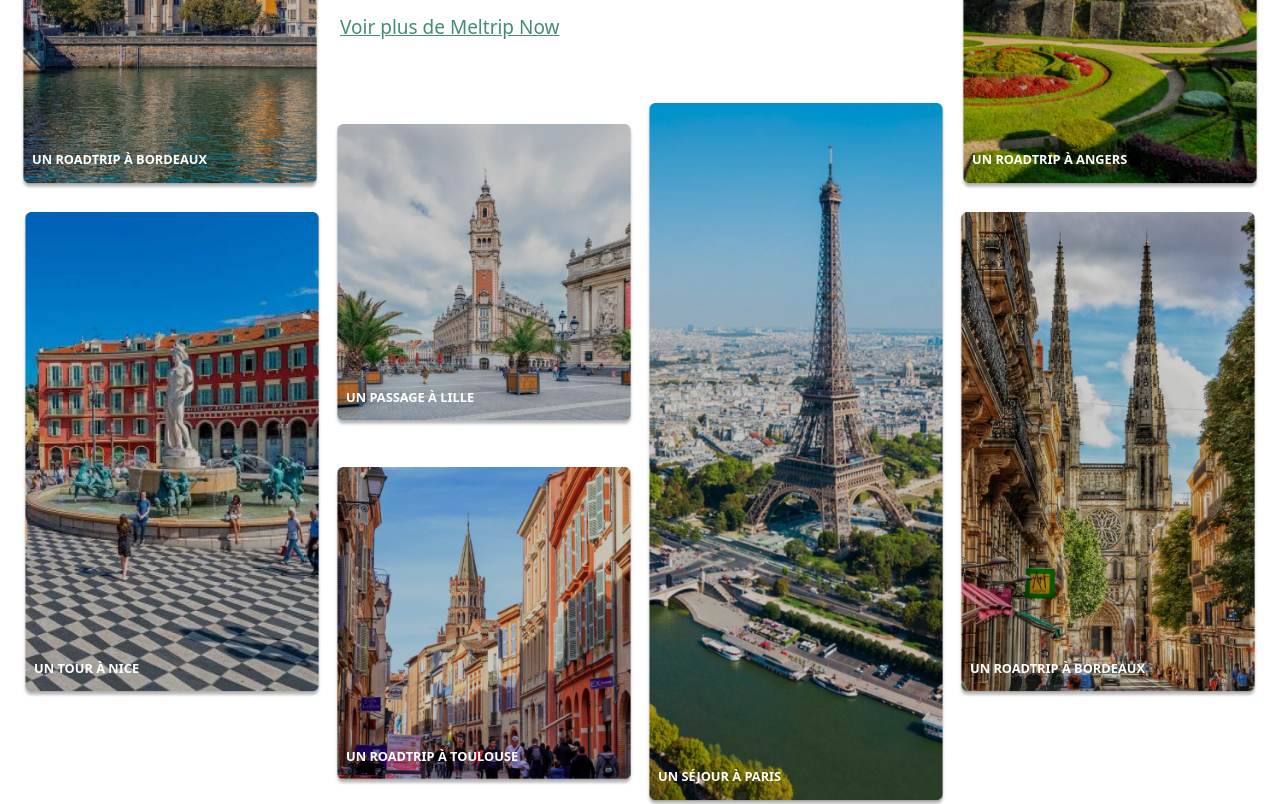
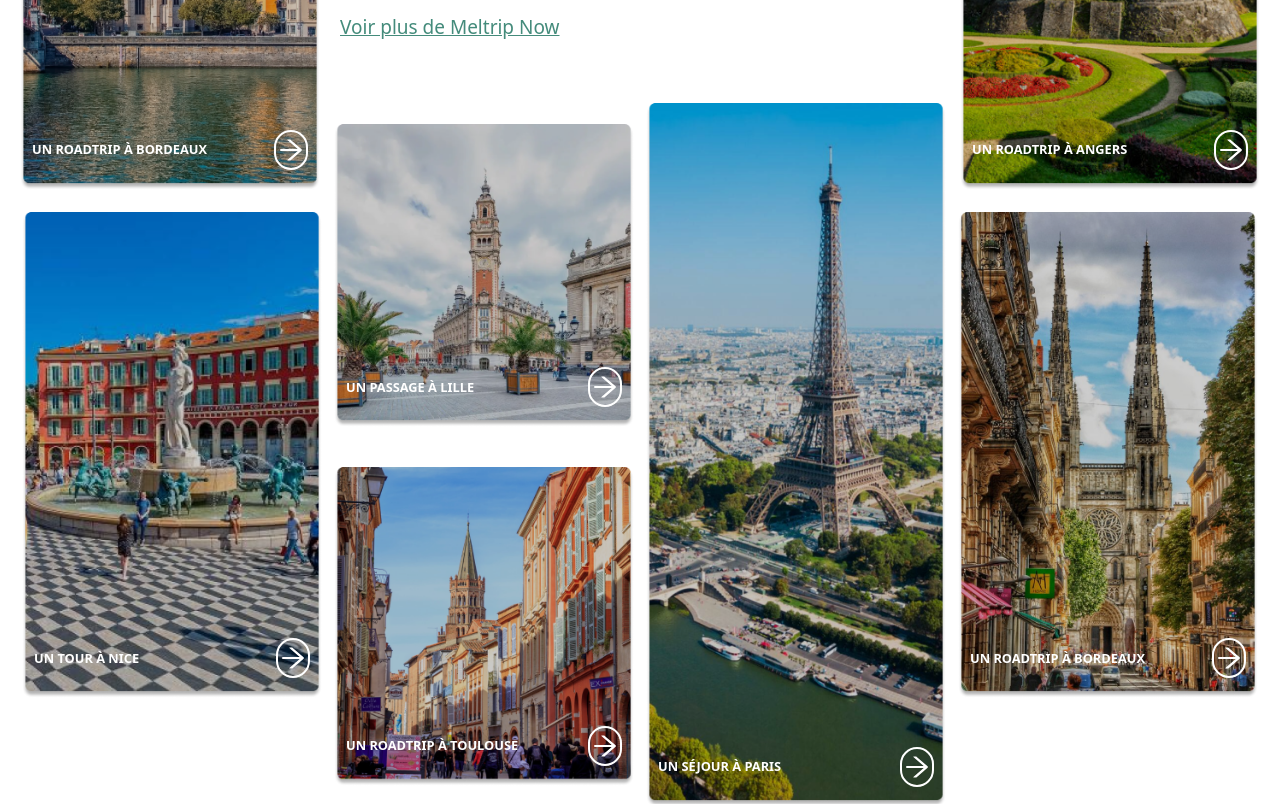
Before and after one commit to Meltrip-FR/meltrip-front, a Next.js app: page / in a window 1280 px wide. Shown: the part 5620-6424 px from the top of the page. Built offline with nearby package versions, Linux system fonts and the light colour scheme; no server answers.

Commit message:
fix: button template card

```diff
--- a/components/home/seminarStatic.tsx
+++ b/components/home/seminarStatic.tsx
@@ -1,4 +1,5 @@
 import { useRouter } from "next/router"
+import { AiOutlineArrowRight } from "react-icons/ai"
 import Grid1 from "@/components/assets/mapfeed/grid1.png"
 import Grid2 from "@/components/assets/mapfeed/grid2.png"
 import Grid3 from "@/components/assets/mapfeed/grid3.png"
@@ -51,11 +52,11 @@ const returnImage = (pos: number) => {
   return (
     <div className="w-full 2xl:w-[200px] xl:w-[300px]  relative">
       <img className="w-full" alt={grids[pos].title} src={grids[pos].image} />
-      <div className="flex w-full justify-between items-center px-3 2xl:w-[250px] xl:w-[300px] absolute bottom-5 left-0 h-auto">
+      <div className="flex w-full justify-between items-center px-3 2xl:w-[250px] xl:w-[300px] absolute bottom-5 left-0">
         <p className="font-bold w-full text-[3vw] text-white xl:text-[1vw] ">
           {grids[pos].title.toUpperCase()}
         </p>
-        {/* <HiOutlineArrowCircleRight className="text-white text-[10vw] xl:text-[4vw]" /> */}
+        <AiOutlineArrowRight className="border-2 border-white rounded-full text-white  w-[3vw] h-[5vh]" />
       </div>
     </div>
   )
```
